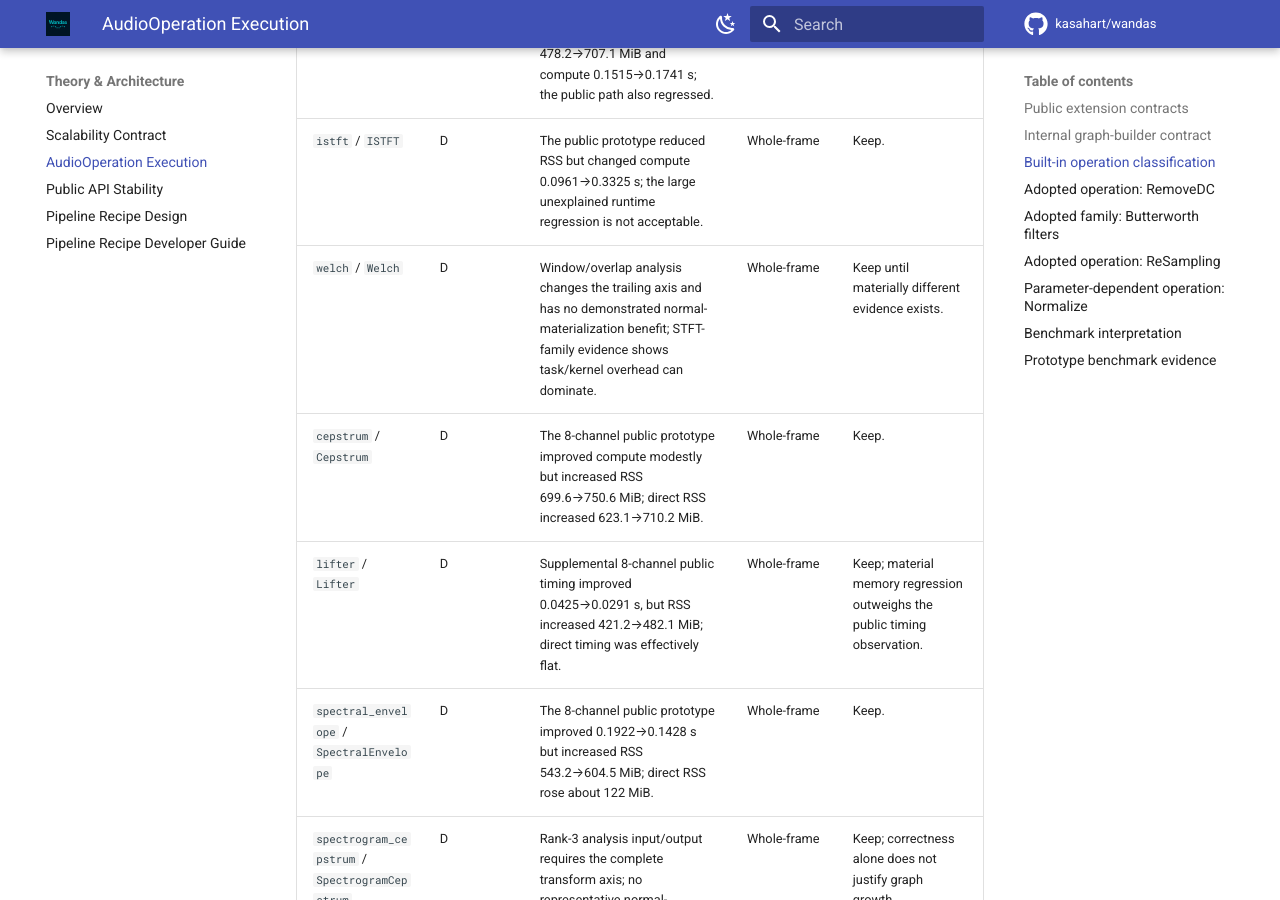
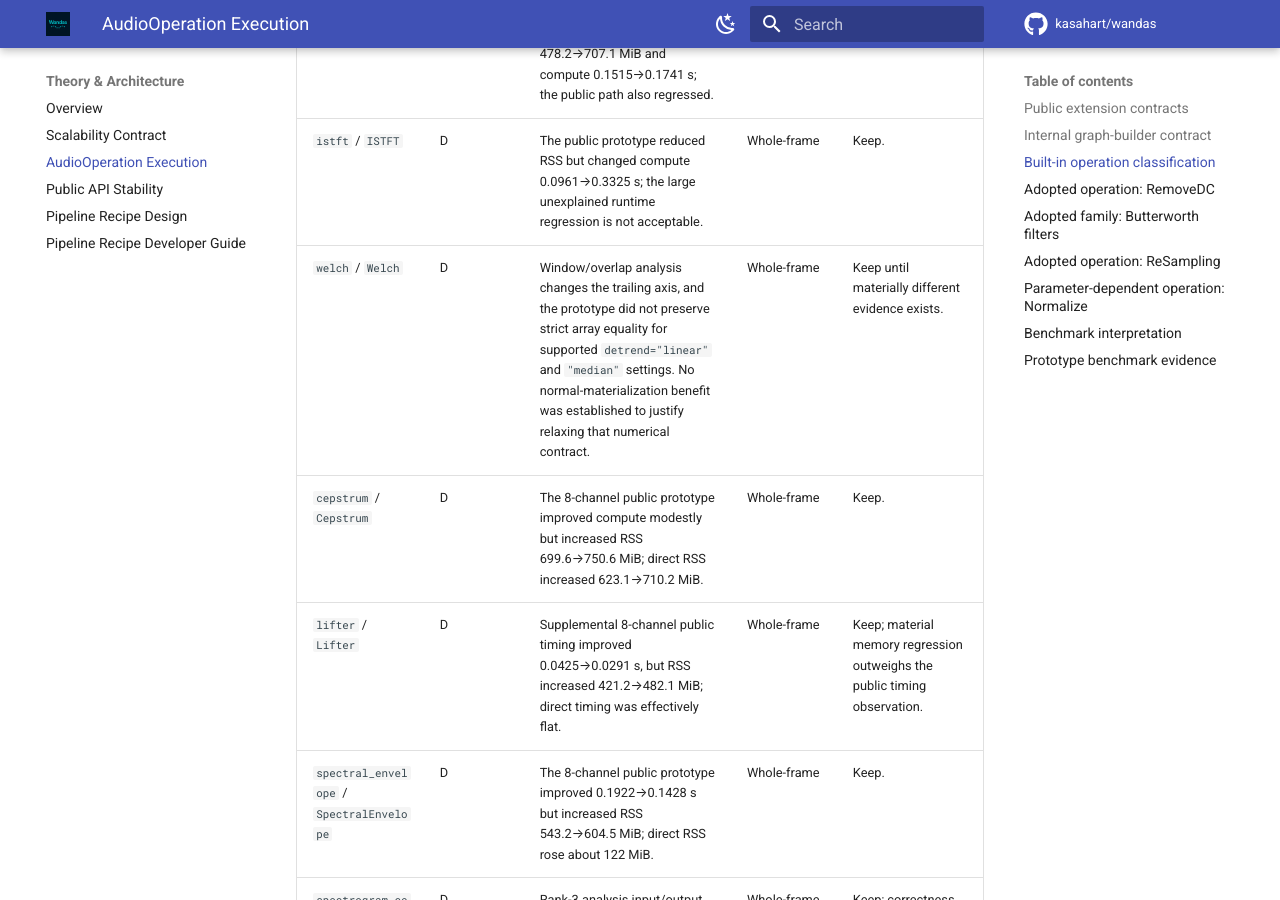
Before and after one commit to kasahart/wandas, an MkDocs documentation site: the page built from docs/src/explanation/audio-operation-execution.md, in a window 1280 px wide and 900 px high, scrolled down 5831 px. Built offline with MkDocs 1.6.1 and Material for MkDocs 9.7.7, drawn with Linux system fonts in a browser that asks for light colours; comment, search, counter and statistics services are not loaded.

Commit message:
docs: record Welch non-adoption evidence

```diff
--- a/docs/src/explanation/audio-operation-execution.md
+++ b/docs/src/explanation/audio-operation-execution.md
@@ -99,7 +99,7 @@ Review-ready but unmerged PRs remain whole-frame in this snapshot.
 | `fft` / `FFT` | D | The 8-channel prototype increased direct RSS 485.8→691.4 MiB and did not improve direct compute; public RSS also increased to 692.6 MiB. | Whole-frame | Keep; output/temporary growth outweighs task parallelism. |
 | `ifft` / `IFFT` | D | The 8-channel prototype changed direct RSS 478.2→707.1 MiB and compute 0.1515→0.1741 s; the public path also regressed. | Whole-frame | Keep. |
 | `istft` / `ISTFT` | D | The public prototype reduced RSS but changed compute 0.0961→0.3325 s; the large unexplained runtime regression is not acceptable. | Whole-frame | Keep. |
-| `welch` / `Welch` | D | Window/overlap analysis changes the trailing axis and has no demonstrated normal-materialization benefit; STFT-family evidence shows task/kernel overhead can dominate. | Whole-frame | Keep until materially different evidence exists. |
+| `welch` / `Welch` | D | Window/overlap analysis changes the trailing axis, and the prototype did not preserve strict array equality for supported `detrend="linear"` and `"median"` settings. No normal-materialization benefit was established to justify relaxing that numerical contract. | Whole-frame | Keep until materially different evidence exists. |
 | `cepstrum` / `Cepstrum` | D | The 8-channel public prototype improved compute modestly but increased RSS 699.6→750.6 MiB; direct RSS increased 623.1→710.2 MiB. | Whole-frame | Keep. |
 | `lifter` / `Lifter` | D | Supplemental 8-channel public timing improved 0.0425→0.0291 s, but RSS increased 421.2→482.1 MiB; direct timing was effectively flat. | Whole-frame | Keep; material memory regression outweighs the public timing observation. |
 | `spectral_envelope` / `SpectralEnvelope` | D | The 8-channel public prototype improved 0.1922→0.1428 s but increased RSS 543.2→604.5 MiB; direct RSS rose about 122 MiB. | Whole-frame | Keep. |
```
